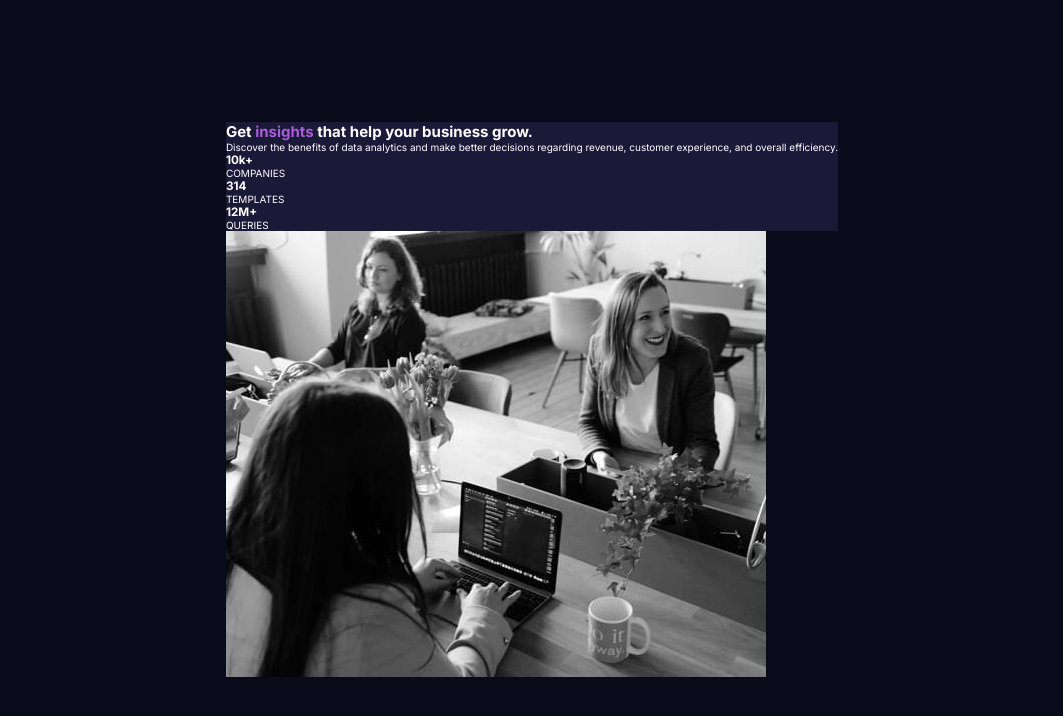
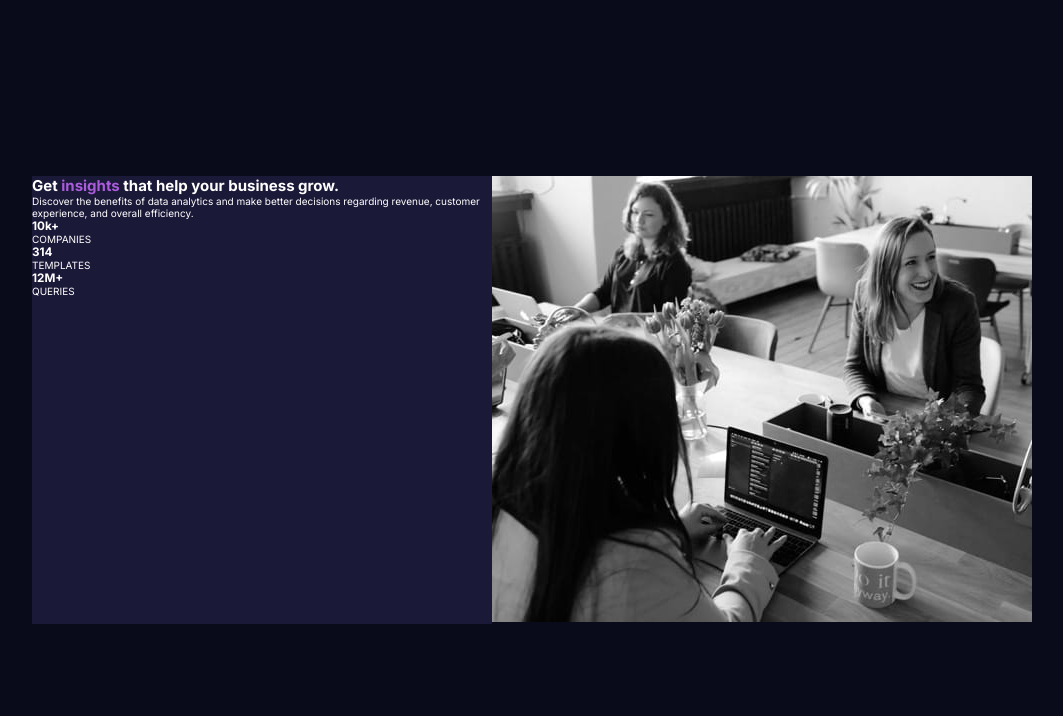
Before and after one commit to Bugzie32/Stats-preview-card-component, a plain HTML site: page index.html in a window 1280 px wide. Shown: the whole page, without its empty margins (108-1171 px from the left). Drawn offline with Linux system fonts and the light colour scheme.

Commit message:
Update Styles.css

```diff
--- a/Styles.css
+++ b/Styles.css
@@ -26,10 +26,15 @@ body {
 
 main {
 	max-width: 1000px;
+	display: flex;
+	justify-content: center;
+	align-items: center;
+	height: 448px;
 }
 
 .text-box {
 	background-color: hsl(244, 38%, 16%);
+	height: 100%;
 }
 
 span {
```
